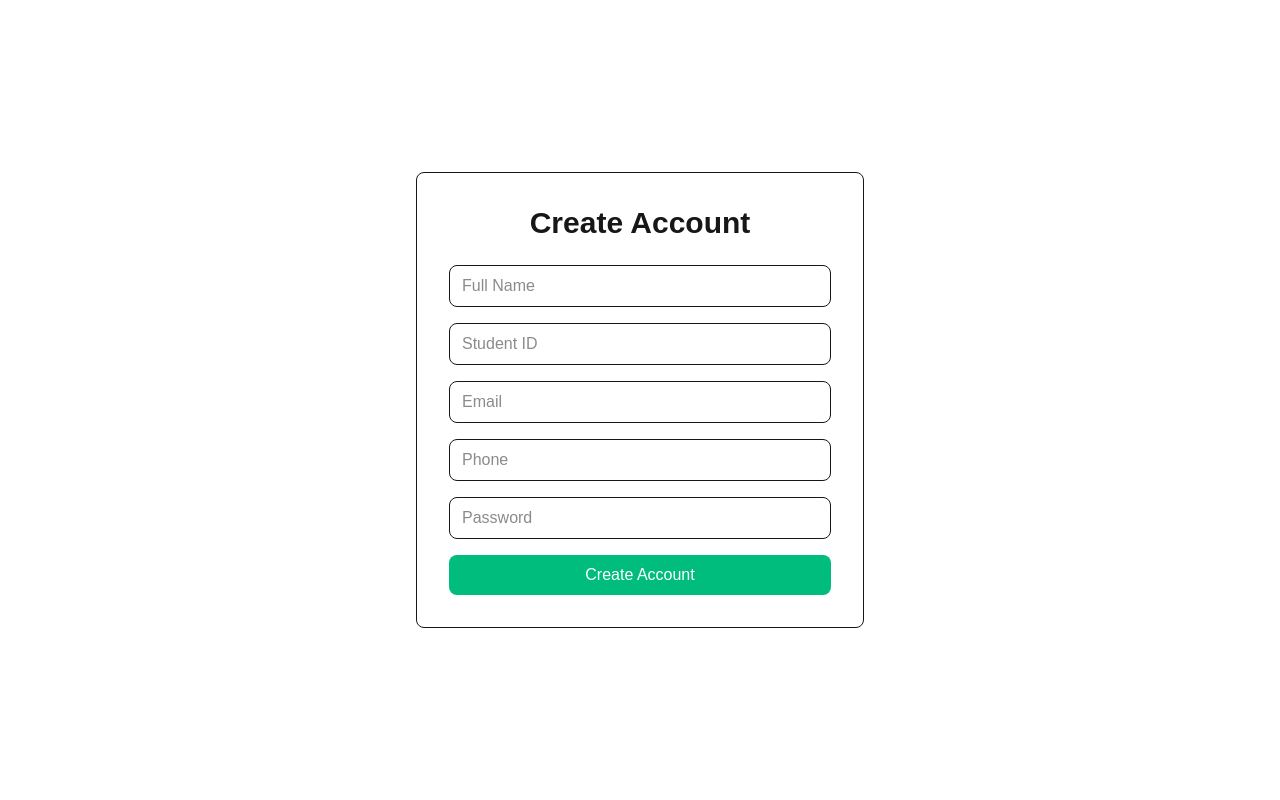
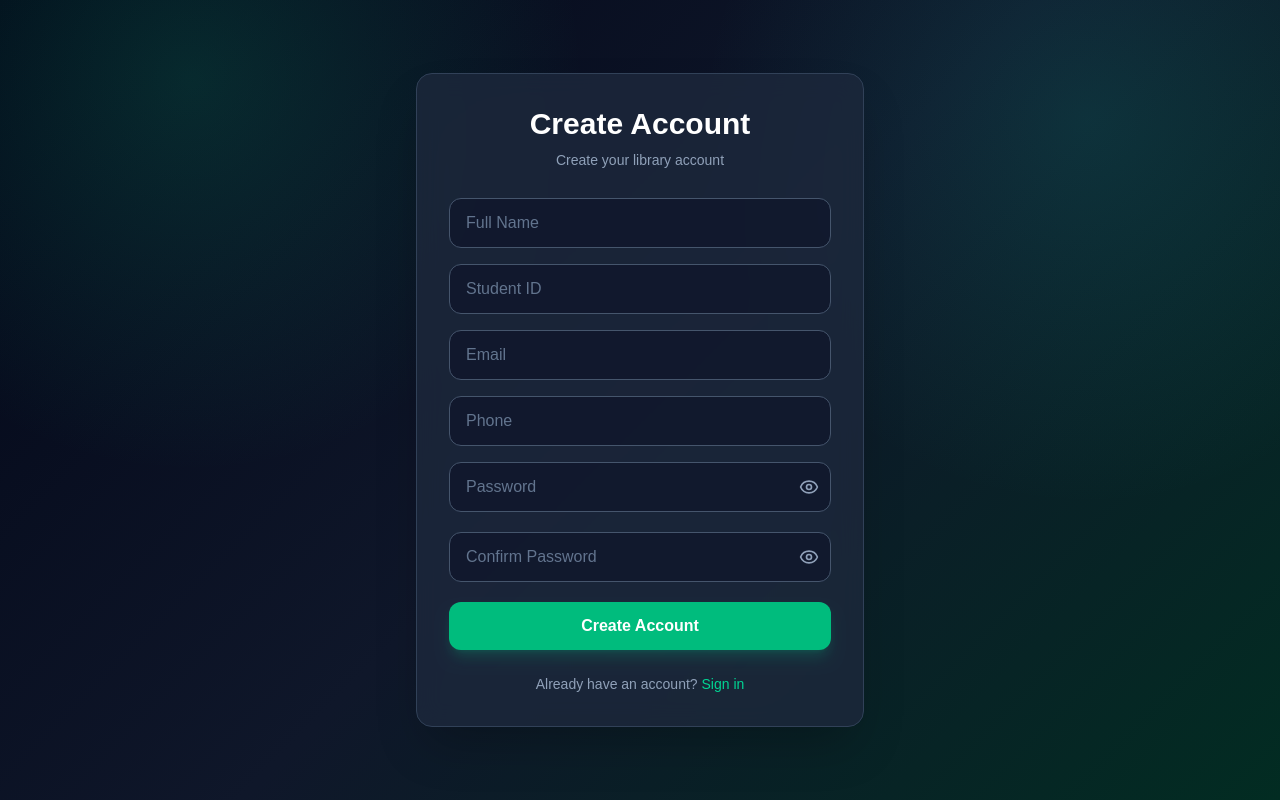
Before and after one commit to sameer890678/library-management-system, a Next.js app: page /signup in a window 1280 px wide. Built offline with nearby package versions, Linux system fonts and the light colour scheme; no server answers.

Commit message:
improved SIGN UP and LOGIN UI

```diff
--- a/app/login/page.tsx
+++ b/app/login/page.tsx
@@ -10,6 +10,8 @@ export default function LoginPage() {
   const [message, setMessage] = useState("");
   const [loading, setLoading] = useState(false);
   const [showPassword, setShowPassword] = useState(false);
+
+  const [messageType, setMessageType] = useState<"success" | "error" | "warning">("error");
 
 
   const handleLogin = async (e: React.FormEvent) => {
@@ -26,7 +28,14 @@ export default function LoginPage() {
     console.log("1. SIGN IN FINISHED", data, error);
 
     if (error) {
-      setMessage(error.message);
+      setMessageType("error");
+
+      if (error.message === "Invalid login credentials") {
+        setMessage("Invalid email or password.");
+      } else {
+        setMessage(error.message);
+      }
+
       setLoading(false);
       return;
     }
@@ -52,6 +61,7 @@ export default function LoginPage() {
     }
 
     if (member.status === "pending") {
+      setMessageType("warning");
       setMessage("Your account is waiting for admin approval.");
       await supabase.auth.signOut();
       setLoading(false);
@@ -59,6 +69,7 @@ export default function LoginPage() {
     }
 
     if (member.status === "rejected") {
+      setMessageType("error");
       setMessage("Your account has been rejected by the admin.");
       await supabase.auth.signOut();
       setLoading(false);
@@ -137,10 +148,29 @@ export default function LoginPage() {
         </form>
 
         {message && (
-          <p className="mt-4 rounded-lg bg-slate-900/60 px-3 py-2 text-center text-sm text-slate-300">
+          <div
+            className={`mt-4 rounded-xl border px-4 py-3 text-center text-sm font-medium ${
+              messageType === "error"
+                ? "border-red-500/30 bg-red-500/10 text-red-400"
+                : messageType === "warning"
+                ? "border-amber-500/30 bg-amber-500/10 text-amber-400"
+                : "border-emerald-500/30 bg-emerald-500/10 text-emerald-400"
+            }`}
+          >
             {message}
-          </p>
+          </div>
         )}
+
+        <p className="mt-6 text-center text-sm text-slate-400">
+          Don't have an account?{" "}
+          <a
+            href="/signup"
+            className="font-medium text-emerald-400 transition-colors hover:text-emerald-300"
+          >
+            Sign up
+          </a>
+        </p>
+
       </div>
     </main>
   );
--- a/app/signup/page.tsx
+++ b/app/signup/page.tsx
@@ -2,6 +2,7 @@
 
 import { useState } from "react";
 import { supabase } from "../../lib/supabase";
+import { Eye, EyeOff } from "lucide-react";
 
 export default function SignupPage() {
   const [name, setName] = useState("");
@@ -9,12 +10,27 @@ export default function SignupPage() {
   const [email, setEmail] = useState("");
   const [phone, setPhone] = useState("");
   const [password, setPassword] = useState("");
+  const [confirmPassword, setConfirmPassword] = useState("")
+  const [showPassword, setShowPassword] = useState(false);
 
   const [message, setMessage] = useState("");
+  const [messageType, setMessageType] = useState<"success" | "error">("error");
   const [loading, setLoading] = useState(false);
 
   const handleSignup = async (e: React.FormEvent) => {
     e.preventDefault();
+
+    if (password !== confirmPassword) {
+      setMessageType("error");
+      setMessage("Passwords do not match.");
+      return;
+    }
+
+    if (password.length < 6) {
+      setMessageType("error");
+      setMessage("Password must be at least 6 characters.");
+      return;
+    }
 
     setLoading(true);
     setMessage("");
@@ -48,7 +64,7 @@ export default function SignupPage() {
       return;
     }
 
-
+    setMessageType("success");
     setMessage(
       "Account created successfully! Your account is waiting for admin approval."
     );
@@ -57,11 +73,15 @@ export default function SignupPage() {
   };
 
   return (
-    <main className="min-h-screen flex items-center justify-center p-10">
-      <div className="border rounded-lg p-8 w-full max-w-md">
-        <h1 className="text-3xl font-bold mb-6 text-center">
+    <main className="min-h-screen flex items-center justify-center px-4 py-12 sm:px-6 lg:px-8 bg-[radial-gradient(circle_at_15%_10%,_rgba(16,185,129,0.18),_transparent_30%),radial-gradient(circle_at_85%_15%,_rgba(20,184,166,0.15),_transparent_30%),linear-gradient(135deg,_#020617,_#0f172a_50%,_#022c22)]">
+      <div className="w-full max-w-md rounded-2xl border border-slate-700 bg-slate-800/80 p-8 shadow-2xl backdrop-blur-md">
+        <h1 className="mb-2 text-center text-3xl font-bold text-white">
           Create Account
         </h1>
+
+        <p className="mb-7 text-center text-sm text-slate-400">
+          Create your library account
+        </p>
 
         <form onSubmit={handleSignup}>
 
@@ -70,7 +90,7 @@ export default function SignupPage() {
            placeholder="Full Name"
            value={name}
            onChange={(e) => setName(e.target.value)}
-           className="border rounded-lg px-3 py-2 mb-4 w-full"
+           className="mb-4 w-full rounded-xl border border-slate-600 bg-slate-900/80 px-4 py-3 text-white placeholder:text-slate-500 outline-none transition-all focus:border-emerald-500 focus:ring-2 focus:ring-emerald-500/20"
          />
 
          <input
@@ -78,7 +98,7 @@ export default function SignupPage() {
            placeholder="Student ID"
            value={studentId}
            onChange={(e) => setStudentId(e.target.value)}
-           className="border rounded-lg px-3 py-2 mb-4 w-full"
+           className="mb-4 w-full rounded-xl border border-slate-600 bg-slate-900/80 px-4 py-3 text-white placeholder:text-slate-500 outline-none transition-all focus:border-emerald-500 focus:ring-2 focus:ring-emerald-500/20"
          />
 
          <input
@@ -86,7 +106,7 @@ export default function SignupPage() {
            placeholder="Email"
            value={email}
            onChange={(e) => setEmail(e.target.value)}
-           className="border rounded-lg px-3 py-2 mb-4 w-full"
+           className="mb-4 w-full rounded-xl border border-slate-600 bg-slate-900/80 px-4 py-3 text-white placeholder:text-slate-500 outline-none transition-all focus:border-emerald-500 focus:ring-2 focus:ring-emerald-500/20"
          />
 
          <input
@@ -94,31 +114,77 @@ export default function SignupPage() {
            placeholder="Phone"
            value={phone}
            onChange={(e) => setPhone(e.target.value)}
-           className="border rounded-lg px-3 py-2 mb-4 w-full"
+           className="mb-4 w-full rounded-xl border border-slate-600 bg-slate-900/80 px-4 py-3 text-white placeholder:text-slate-500 outline-none transition-all focus:border-emerald-500 focus:ring-2 focus:ring-emerald-500/20"
          />
 
-         <input
-           type="password"
-           placeholder="Password"
-           value={password}
-           onChange={(e) => setPassword(e.target.value)}
-           className="border rounded-lg px-3 py-2 mb-4 w-full"
-         />
+         <div className="relative mb-5">
+           <input
+             type={showPassword ? "text" : "password"}
+             placeholder="Password"
+             value={password}
+             onChange={(e) => setPassword(e.target.value)}
+             className="w-full rounded-xl border border-slate-600 bg-slate-900/80 px-4 py-3 pr-12 text-white placeholder:text-slate-500 outline-none transition-all focus:border-emerald-500 focus:ring-2 focus:ring-emerald-500/20"
+           />
+
+           <button
+             type="button"
+             onClick={() => setShowPassword(!showPassword)}
+             className="absolute right-3 top-1/2 -translate-y-1/2 text-slate-400 hover:text-white cursor-pointer"
+             aria-label={showPassword ? "Hide password" : "Show password"}
+           >
+             {showPassword ? <EyeOff size={20} /> : <Eye size={20} />}
+           </button>
+         </div>
+
+         <div className="relative mb-5">
+           <input
+             type={showPassword ? "text" : "password"}
+             placeholder="Confirm Password"
+             value={confirmPassword}
+             onChange={(e) => setConfirmPassword(e.target.value)}
+             className="w-full rounded-xl border border-slate-600 bg-slate-900/80 px-4 py-3 pr-12 text-white placeholder:text-slate-500 outline-none transition-all focus:border-emerald-500 focus:ring-2 focus:ring-emerald-500/20"
+           />
+
+           <button
+             type="button"
+             onClick={() => setShowPassword(!showPassword)}
+             className="absolute right-3 top-1/2 -translate-y-1/2 text-slate-400 hover:text-white cursor-pointer"
+             aria-label={showPassword ? "Hide password" : "Show password"}
+           >
+             {showPassword ? <EyeOff size={20} /> : <Eye size={20} />}
+           </button>
+         </div>
 
          <button
            type="submit"
            disabled={loading}
-           className="bg-emerald-500 text-white px-4 py-2 rounded-lg hover:bg-emerald-700 w-full cursor-pointer disabled:opacity-50"
+           className="w-full rounded-xl bg-emerald-500 px-4 py-3 font-semibold text-white shadow-lg shadow-emerald-500/20 transition-all hover:bg-emerald-400 hover:-translate-y-0.5 cursor-pointer disabled:cursor-not-allowed disabled:opacity-50"
          >
            {loading ? "Creating Account..." : "Create Account"}
          </button>
         </form>
 
         {message && (
-          <p className="mt-4 text-center">
+          <div
+            className={`mt-4 rounded-xl border px-4 py-3 text-center text-sm font-medium ${
+              messageType === "error"
+                ? "border-red-500/30 bg-red-500/10 text-red-400"
+                : "border-emerald-500/30 bg-emerald-500/10 text-emerald-400"
+            }`}
+          >
             {message}
-          </p>
+          </div>
          )}
+
+         <p className="mt-6 text-center text-sm text-slate-400">
+           Already have an account?{" "}
+           <a
+             href="/login"
+             className="font-medium text-emerald-400 transition-colors hover:text-emerald-300"
+           >
+             Sign in
+           </a>
+         </p>
 
       </div>
     </main>
```
